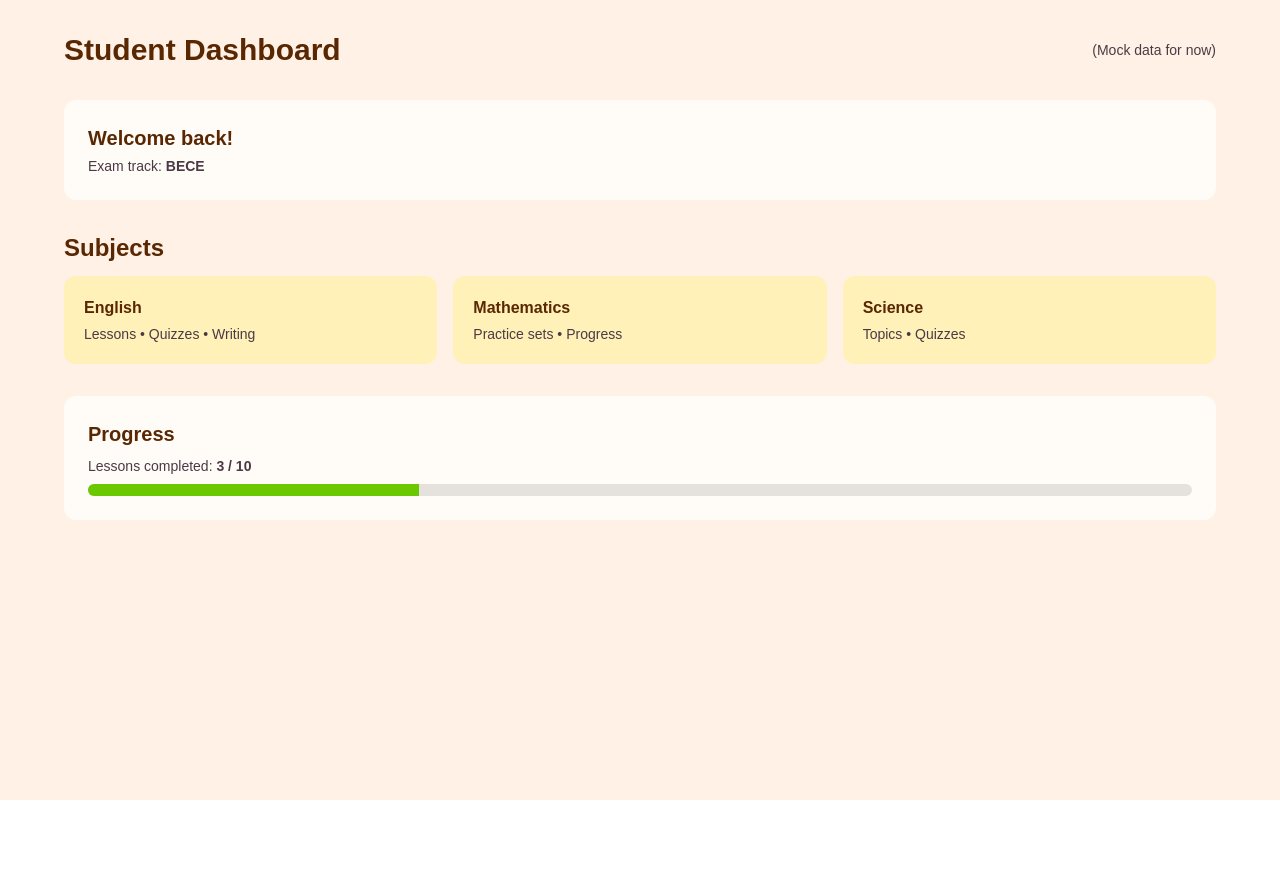
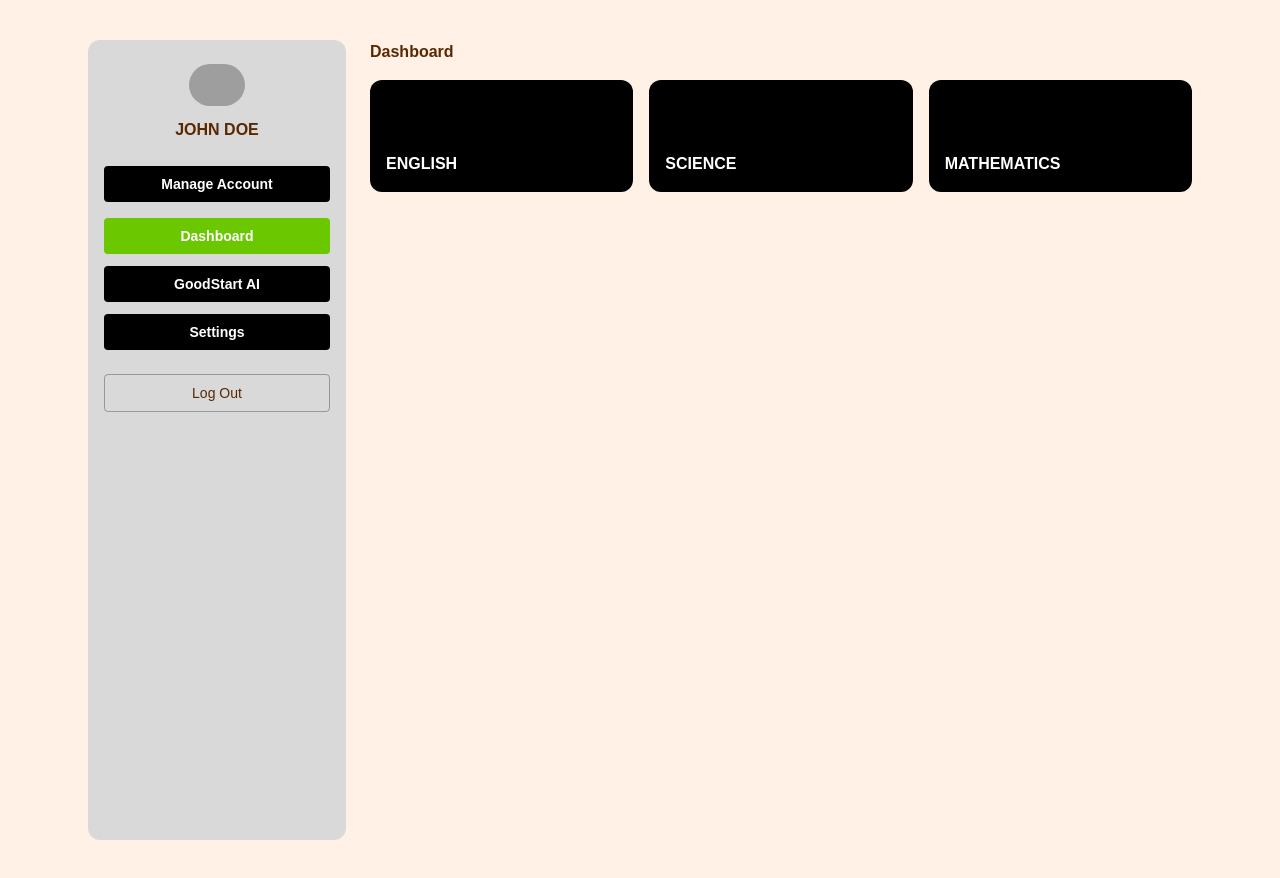
Before and after one commit to loganpinel06/Safari-Smart, a Next.js app in the folder next-app/: page /dashboard in a window 1280 px wide. Before the commit the page ends 800 px from the top, so only its background shows below. Built offline with nearby package versions, Linux system fonts and the light colour scheme; grey boxes are pictures that could not be loaded.

Commit message:
made sidebar full height

```diff
--- a/next-app/app/(auth)/dashboard/page.tsx
+++ b/next-app/app/(auth)/dashboard/page.tsx
@@ -1,44 +1,27 @@
+import Sidebar from "@/components/Sidebar";
+import DashboardCard from "@/components/DashboardCard";
+
 export default function DashboardPage() {
+  const subjects = [
+    { title: "ENGLISH", href: "/dashboard/category/english" },
+    { title: "SCIENCE", href: "/dashboard/category/science" },
+    { title: "MATHEMATICS", href: "/dashboard/category/mathematics" },
+  ];
+
   return (
-    <main className="min-h-screen bg-[#FFF1E5] text-[#592803] p-8">
-      <div className="max-w-6xl mx-auto space-y-8">
-        <header className="flex items-center justify-between">
-          <h1 className="text-3xl font-extrabold">Student Dashboard</h1>
-          <p className="text-sm text-[#4B3A46]">(Mock data for now)</p>
-        </header>
+    <main className="min-h-screen bg-[#FFF1E5] text-[#592803]">
+      <div className="max-w-6xl mx-auto px-6 py-10 grid grid-cols-12 gap-6">
+        <div className="col-span-12 sm:col-span-3">
+          <Sidebar userName="John Doe" activeItem="Dashboard" />
+        </div>
 
-        <section className="bg-white/70 rounded-xl p-6">
-          <h2 className="text-xl font-bold">Welcome back!</h2>
-          <p className="text-sm text-[#4B3A46] mt-1">
-            Exam track: <strong>BECE</strong>
-          </p>
-        </section>
+        <section className="col-span-12 sm:col-span-9 space-y-4">
+          <h1 className="font-bold">Dashboard</h1>
 
-        <section className="space-y-3">
-          <h2 className="text-2xl font-bold">Subjects</h2>
           <div className="grid sm:grid-cols-3 gap-4">
-            <div className="bg-[#FFF1B8] rounded-xl p-5">
-              <h3 className="font-bold">English</h3>
-              <p className="text-sm text-[#4B3A46] mt-1">Lessons • Quizzes • Writing</p>
-            </div>
-            <div className="bg-[#FFF1B8] rounded-xl p-5">
-              <h3 className="font-bold">Mathematics</h3>
-              <p className="text-sm text-[#4B3A46] mt-1">Practice sets • Progress</p>
-            </div>
-            <div className="bg-[#FFF1B8] rounded-xl p-5">
-              <h3 className="font-bold">Science</h3>
-              <p className="text-sm text-[#4B3A46] mt-1">Topics • Quizzes</p>
-            </div>
-          </div>
-        </section>
-
-        <section className="bg-white/70 rounded-xl p-6 space-y-2">
-          <h2 className="text-xl font-bold">Progress</h2>
-          <p className="text-sm text-[#4B3A46]">
-            Lessons completed: <strong>3 / 10</strong>
-          </p>
-          <div className="w-full h-3 bg-black/10 rounded-full overflow-hidden">
-            <div className="h-3 bg-[#6AC700] w-[30%]" />
+            {subjects.map((s) => (
+              <DashboardCard key={s.title} title={s.title} href={s.href} />
+            ))}
           </div>
         </section>
       </div>
--- /dev/null
+++ b/next-app/components/Sidebar.tsx
@@ -0,0 +1,44 @@
+import Image from "next/image";
+import SidebarNavItem from "./SidebarNavItem";
+
+type ActiveItem = "Dashboard" | "GoodStart AI" | "Settings";
+
+type SidebarProps = {
+  userName: string;
+  activeItem: ActiveItem;
+};
+
+export default function Sidebar({ userName, activeItem }: SidebarProps) {
+  return (
+    <aside className="bg-[#d9d9d9] rounded-xl overflow-hidden min-h-screen">      <div className="p-6 flex flex-col items-center gap-3">
+        <Image
+          src="/sslogo.png"
+          alt="Safari Smart"
+          width={56}
+          height={56}
+          className="rounded-full"
+          priority
+        />
+        <p className="font-bold">{userName.toUpperCase()}</p>
+      </div>
+
+      <div className="px-4 pb-4">
+        <button className="w-full bg-black text-white py-2 text-sm font-semibold rounded">
+          Manage Account
+        </button>
+      </div>
+
+      <div className="px-4 space-y-3 pb-6">
+        <SidebarNavItem label="Dashboard" active={activeItem === "Dashboard"} />
+        <SidebarNavItem label="GoodStart AI" active={activeItem === "GoodStart AI"} />
+        <SidebarNavItem label="Settings" active={activeItem === "Settings"} />
+      </div>
+
+      <div className="px-4 pb-6">
+        <button className="w-full border border-black/30 py-2 text-sm rounded hover:bg-black/5">
+          Log Out
+        </button>
+      </div>
+    </aside>
+  );
+}
--- /dev/null
+++ b/next-app/components/SidebarNavItem.tsx
@@ -0,0 +1,32 @@
+import Link from "next/link";
+
+type SidebarNavItemProps = {
+  label: string;
+  active?: boolean;
+  href?: string;
+};
+
+export default function SidebarNavItem({
+  label,
+  active = false,
+  href,
+}: SidebarNavItemProps) {
+  const className = [
+    "block w-full py-2 text-sm font-semibold rounded text-center",
+    active ? "bg-[#6AC700] text-white" : "bg-black text-white hover:opacity-90",
+  ].join(" ");
+
+  if (href) {
+    return (
+      <Link href={href} className={className}>
+        {label}
+      </Link>
+    );
+  }
+
+  return (
+    <button type="button" className={className}>
+      {label}
+    </button>
+  );
+}
--- a/next-app/components/dashboardcard.tsx
+++ b/next-app/components/dashboardcard.tsx
@@ -1,4 +1,3 @@
-// next-app/components/DashboardCard.tsx
 import Link from "next/link";
 
 type DashboardCardProps = {
@@ -8,12 +7,12 @@ type DashboardCardProps = {
 };
 
 export default function DashboardCard({ title, subtitle, href }: DashboardCardProps) {
-  const content = (
+  const card = (
     <div className="bg-black rounded-xl h-28 flex flex-col justify-end p-4 hover:opacity-90 transition">
       <p className="text-white font-bold">{title}</p>
       {subtitle && <p className="text-white/70 text-xs mt-1">{subtitle}</p>}
     </div>
   );
 
-  return href ? <Link href={href}>{content}</Link> : content;
+  return href ? <Link href={href}>{card}</Link> : card;
 }
```
